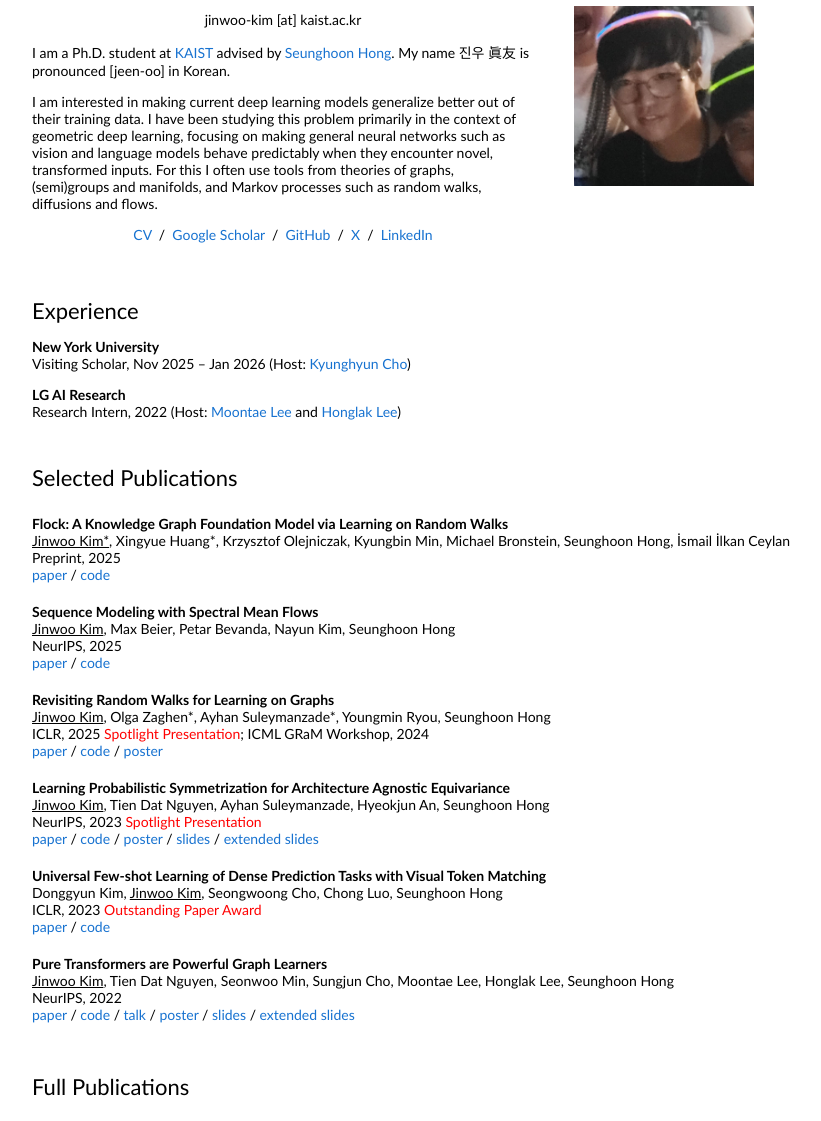
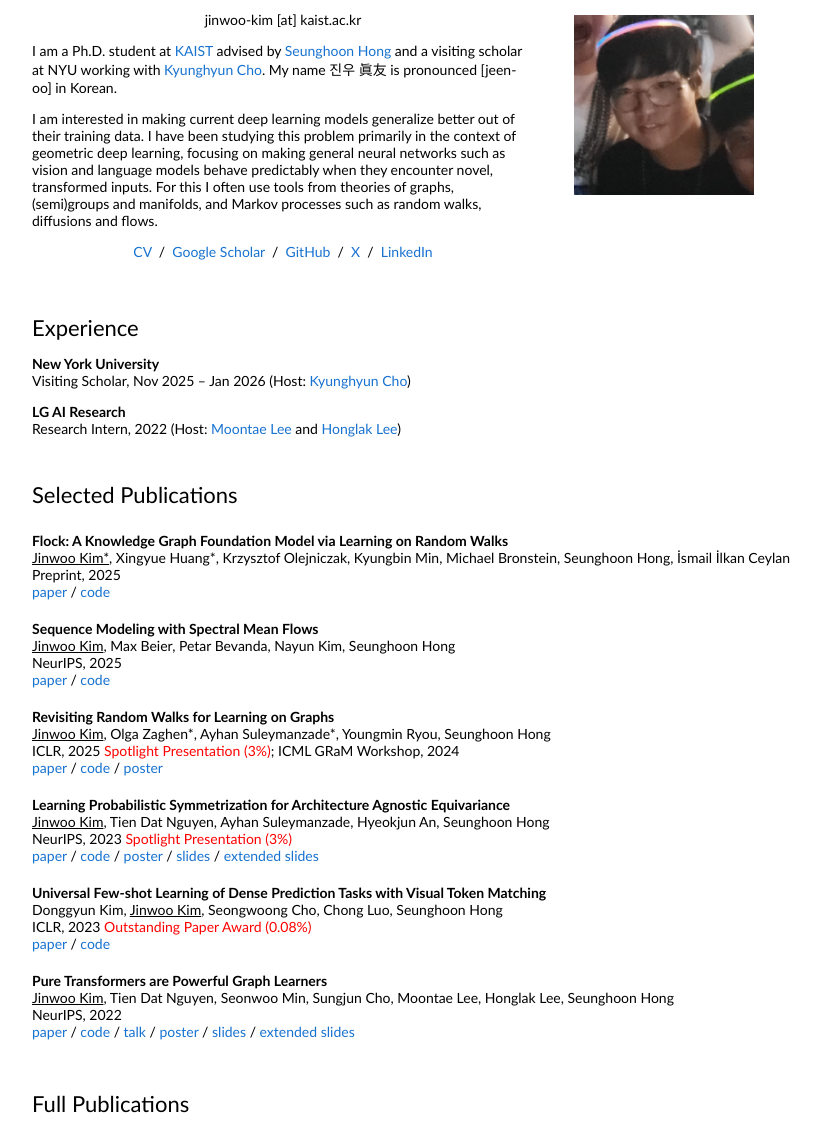
Before and after one commit to jw9730/jw9730.github.io, a plain HTML site: page index.html in a window 1280 px wide. Shown: the part 90-1211 px from the top of the page, without its empty margins (228-1049 px from the left). Drawn offline with Linux system fonts and the light colour scheme.

Commit message:
Update index.html

```diff
--- a/index.html
+++ b/index.html
@@ -40,9 +40,9 @@
                     </p>
                     <p>
                       I am a Ph.D. student at <a href="https://www.kaist.ac.kr/en/">KAIST</a>
-                      advised by <a href="https://maga33.github.io/">Seunghoon Hong</a>.
-                      <!-- and a visiting scholar at NYU working with
-                      <a href="https://kyunghyuncho.me/">Kyunghyun Cho</a>. -->
+                      advised by <a href="https://maga33.github.io/">Seunghoon Hong</a>
+                      and a visiting scholar at NYU working with
+                      <a href="https://kyunghyuncho.me/">Kyunghyun Cho</a>.
                       My name 진우 眞友 is pronounced [jeen-oo] in Korean.
                     </p>
                     <p>
@@ -155,7 +155,7 @@
                         Ayhan Suleymanzade*, Youngmin Ryou, Seunghoon
                         Hong
                         <br>
-                        ICLR, 2025 <font color="red">Spotlight Presentation</font>; ICML GRaM Workshop, 2024
+                        ICLR, 2025 <font color="red">Spotlight Presentation (3%)</font>; ICML GRaM Workshop, 2024
                         <br>
                         <a href="https://arxiv.org/abs/2407.01214">paper</a> /
                         <a href="https://github.com/jw9730/random-walk">code</a> /
@@ -176,7 +176,7 @@
                         <u>Jinwoo Kim</u>, Tien Dat Nguyen, Ayhan
                         Suleymanzade, Hyeokjun An, Seunghoon Hong
                         <br>
-                        NeurIPS, 2023 <font color="red">Spotlight Presentation</font>
+                        NeurIPS, 2023 <font color="red">Spotlight Presentation (3%)</font>
                         <br>
                         <a href="https://arxiv.org/abs/2306.02866">paper</a> /
                         <a href="https://github.com/jw9730/lps">code</a> /
@@ -200,7 +200,7 @@
                         Donggyun Kim, <u>Jinwoo Kim</u>, Seongwoong
                         Cho, Chong Luo, Seunghoon Hong
                         <br>
-                        ICLR, 2023 <font color="red">Outstanding Paper Award</font>
+                        ICLR, 2023 <font color="red">Outstanding Paper Award (0.08%)</font>
                         <br>
                         <a href="https://arxiv.org/abs/2303.14969">paper</a> /
                         <a href="https://github.com/GitGyun/visual_token_matching">code</a>
```
